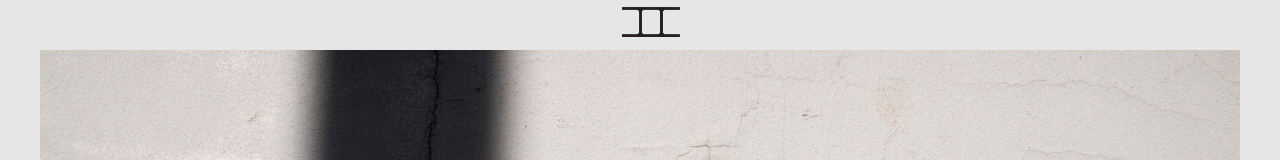
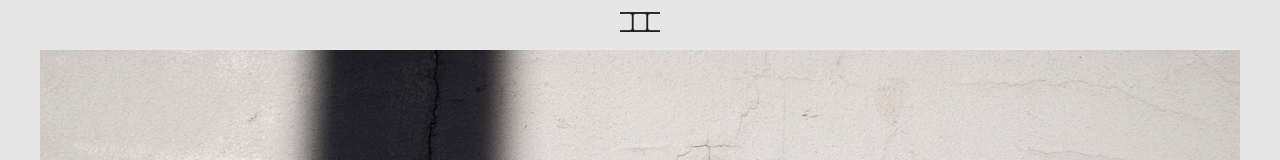
Before and after one commit to millenniallglyphs/Market-Aesthetics, a plain HTML site: page index.html in a window 1280 px wide. Shown: the top 160 px of the page. Drawn offline with nearby package versions, Linux system fonts and the light colour scheme; a web font is replaced by a local one.

Commit message:
css alignment

```diff
--- a/international.css
+++ b/international.css
@@ -30,19 +30,23 @@ body {
   background-color: #e6e6e6;
   display: flex;
   top: 0;
-  left: 2.5%;
-  width: 95%;
-  max-width: 1500px;
   z-index: 2;
   height: 50px;
 }
 
 .logo {
+  display: block;
+  position: relative;
+  width: 40px;
   margin-top: 40px;
+  margin: auto;
+  padding: auto;
 }
 
 .logotop {
-  height: 30px;
+  height: 20px;
+  width: 40px;
+
 }
 
 .logo:hover {
@@ -225,11 +229,6 @@ body {
   height: 50px;
 }
 
-.logo {
-  margin: auto;
-  margin-top: 10px;
-}
-
   .text {
   font-family: 'Inknut Antiqua', serif;
   font-size: 36px;
@@ -304,11 +303,6 @@ body {
     margin-left: 0px;
 }
 
-.logo {
-  margin-top: 40px;
-  width: 100px;
-  margin: auto;
-}
 
 .footer {
   background-color: black;
```
